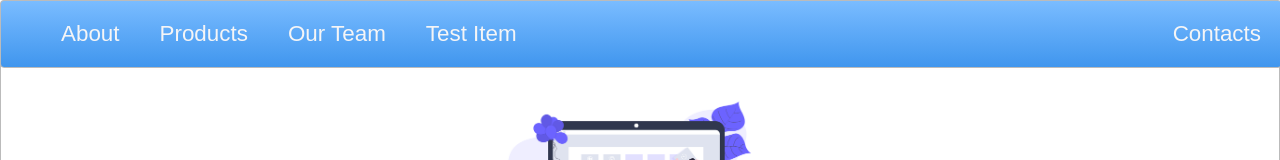
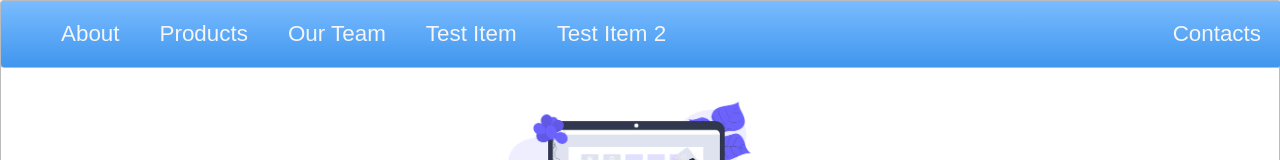
Before and after one commit to anirban-s/portfolio-website, a plain HTML site: page index.html in a window 1280 px wide. Shown: the top 160 px of the page. Drawn offline with Linux system fonts and the light colour scheme.

Commit message:
test item 2

```diff
--- a/index.html
+++ b/index.html
@@ -11,6 +11,7 @@
       <li><a href="">Products</a></li>
       <li><a href="">Our Team</a></li>
       <li><a href="">Test Item</a></li>
+      <li><a href="">Test Item 2</a></li>
       <li class="push"><a href="">Contacts</a></li>
     </ul>
   </nav>
```
